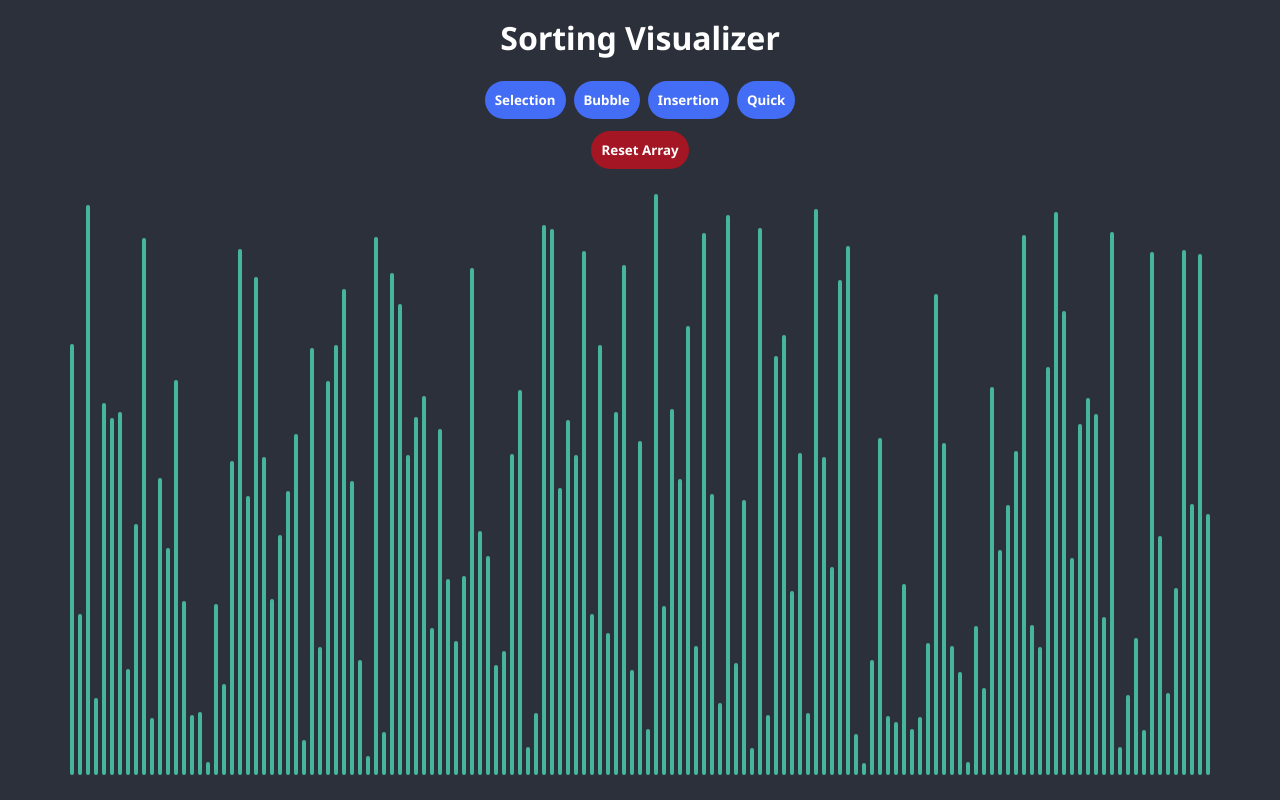
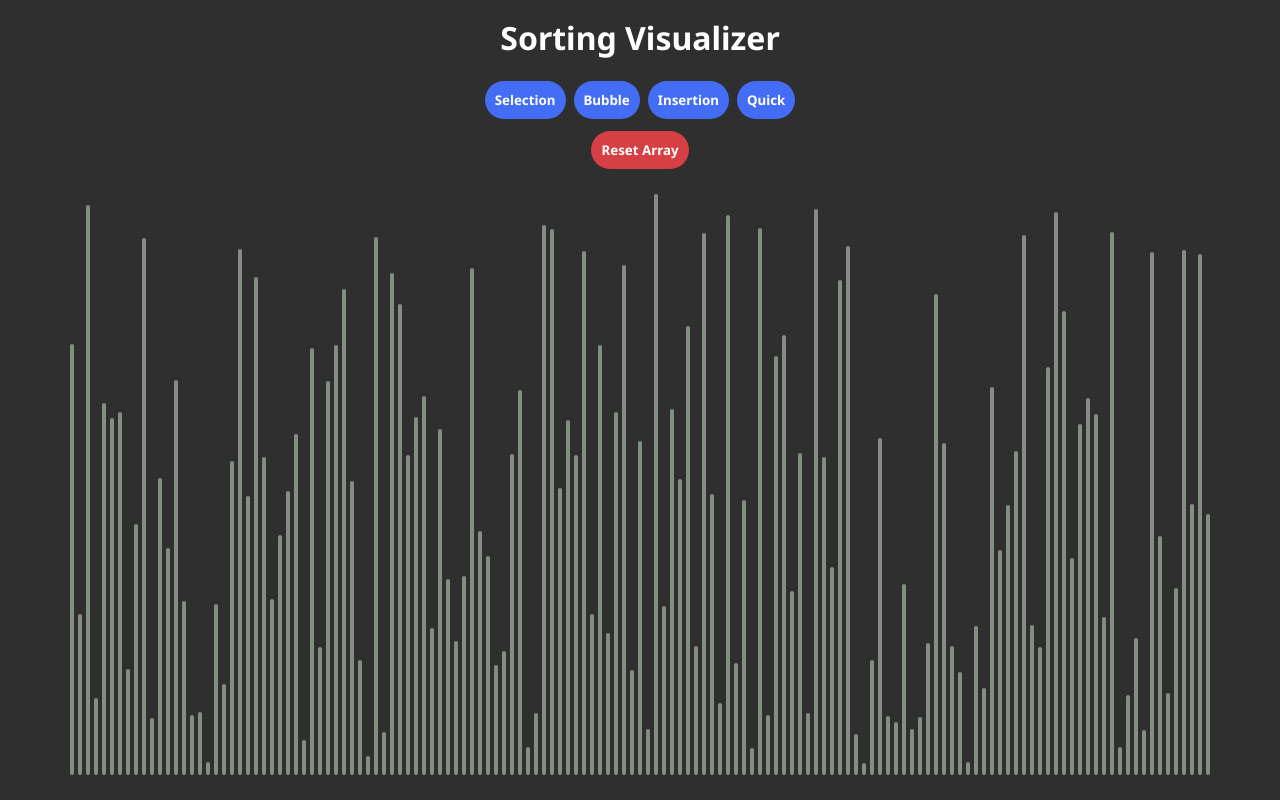
Before and after one commit to abhinandhajay/sorting-visualizer, a React (Create React App) app: page / in a window 1280 px wide. Built offline with nearby package versions, Linux system fonts and the light colour scheme.

Commit message:
Update colors

```diff
--- a/src/App.css
+++ b/src/App.css
@@ -1,12 +1,11 @@
 :root {
-	--app-dark: #2B303A;
+	--app-dark: #2F2F2F;
 	--app-light: #DBCBD8;
 	--app-brown: #322A26;
-	--app-pink: #DB93B0;
-	--app-red: 164, 22, 35;
-	--app-red-darker: #881620;
-	--app-green: #45B69C;
-	--app-blue: 68, 109, 246
+	--app-turquoise: #67b6b3;
+	--app-red: 214, 64, 69;
+	--app-gray: #838E83;
+	--app-blue: 68, 109, 246;
 }
 
 * {
--- a/src/components/Bar.css
+++ b/src/components/Bar.css
@@ -1,6 +1,6 @@
 .main-bar {
 	margin: 0 2px;
-	background-color: var(--app-green);
-	width: 4px;
+	background-color: var(--app-gray);
+	/* width: 4px; */
 	border-radius: 2px;
 }
--- a/src/components/Bar.jsx
+++ b/src/components/Bar.jsx
@@ -10,7 +10,7 @@ const Bar = (props) => {
 	}, [])
 
 	return (
-		<div className='main-bar' style={{height: `${props.value}px`}}>
+		<div className='main-bar' style={{height: `${props.height}px`, width: `${props.width}px`}}>
 		</div>
 	);
 }
--- a/src/components/Visualizer.jsx
+++ b/src/components/Visualizer.jsx
@@ -12,10 +12,15 @@ import './Visualizer.css';
 
 const Visualizer = () => {
 
+	// const maxSize = window.innerWidth / 9
+	// const minSize = window.innerWidth / 60
 	const [array, setArray] = useState([])
 	const [sortedArray, setSortedArray] = useState([])
 	const [arraySize, ] = useState(window.innerWidth / 9)
 	const [arrayHeight, ] = useState(window.innerHeight / 1.4)
+	// const [currentSize, setCurrentSize] = useState(3)
+	// const [barWidth,] = useState(currentSize * .025)
+	const [barWidth,] = useState(Math.floor(arraySize / window.innerWidth * 40))
 	const timeoutIdList = []
 
 	const resetArray = () => {
@@ -24,14 +29,14 @@ const Visualizer = () => {
 		for (let i = 0; i < arraySize; i++) {
 			temp.push(Math.round(Math.random() * arrayHeight) + 10)
 			if (allBars[i]) {
-				allBars[i].style.backgroundColor = `var(--app-green)`
+				allBars[i].style.backgroundColor = `var(--app-gray)`
 			}
 		}
 		setArray(temp)
 		setSortedArray(temp.map(x => x).sort((a, b) => a - b))
 		for (let i = 0; i < arraySize; i++) {
 			if (allBars[i]) {
-				allBars[i].style.backgroundColor = `var(--app-green)`
+				allBars[i].style.backgroundColor = `var(--app-gray)`
 				allBars[i].style.height = `${temp[i]}px`
 			}
 		}
@@ -76,18 +81,18 @@ const Visualizer = () => {
 
 			let timeoutId = setTimeout(() => {
 				if (animations[i].comp !== undefined) {
-					allBars[animations[i].comp[0]].style.backgroundColor = i % 3 === 0 ? `rgb(var(--app-red))` : `var(--app-green)`
-					allBars[animations[i].comp[1]].style.backgroundColor = i % 3 === 0 ? `rgb(var(--app-red))` : `var(--app-green)`
+					allBars[animations[i].comp[0]].style.backgroundColor = i % 3 === 0 ? `rgb(var(--app-red))` : `var(--app-gray)`
+					allBars[animations[i].comp[1]].style.backgroundColor = i % 3 === 0 ? `rgb(var(--app-red))` : `var(--app-gray)`
 				}
 				if (animations[i].swap !== undefined) {
 					let temp = allBars[animations[i].swap[0]].style.height
 					allBars[animations[i].swap[0]].style.height = allBars[animations[i].swap[1]].style.height
 					allBars[animations[i].swap[1]].style.height = temp
 					if (`${sortedArray[animations[i].swap[0]]}px` === allBars[animations[i].swap[0]].style.height) {
-						allBars[animations[i].swap[0]].style.backgroundColor = `var(--app-pink)`
+						allBars[animations[i].swap[0]].style.backgroundColor = `var(--app-turquoise)`
 					}
 					if (`${sortedArray[animations[i].swap[1]]}px` === allBars[animations[i].swap[1]].style.height) {
-						allBars[animations[i].swap[1]].style.backgroundColor = `var(--app-pink)`
+						allBars[animations[i].swap[1]].style.backgroundColor = `var(--app-turquoise)`
 					}
 				}
 			}, ANIMATION_DELAY_MS * i)
@@ -157,7 +162,7 @@ const Visualizer = () => {
 				Reset Array
 			</Button>
 			<div className='bar-container'>
-				{array.map((ele, idx) => (<Bar key={idx} value={ele}></Bar>))}
+				{array.map((ele, idx) => (<Bar key={idx} height={ele} width={barWidth}></Bar>))}
 			</div>
 		</div>
 	);
```
